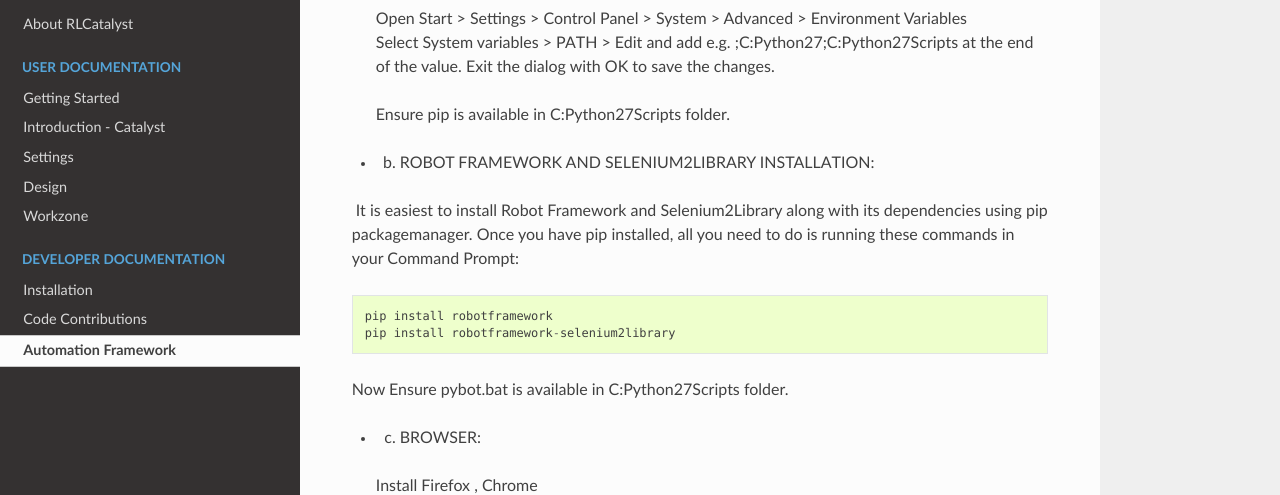
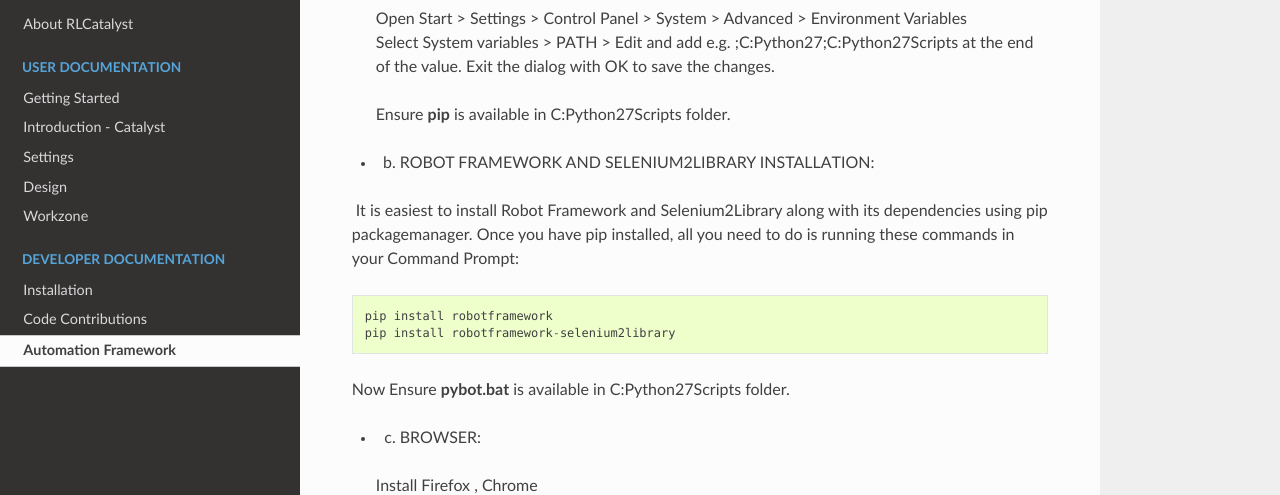
Before and after one commit to RLOpenCatalyst/catdocs, a Sphinx documentation site: the page built from Catalyst/source/automationbasics.rst, in a window 1280 px wide and 900 px high, scrolled down 528 px. Shown: the part 153-648 px from the top of the window. Built offline with Sphinx 7.4.7 and the Read the Docs theme 2.0.0, drawn with Linux system fonts in a browser that asks for light colours.

```diff
--- a/Catalyst/source/automationbasics.rst
+++ b/Catalyst/source/automationbasics.rst
@@ -24,7 +24,7 @@ Robot Framework which is a generic test automation framework and when combined w
  Select System variables > PATH > Edit and add e.g. ;C:\Python27;C:\Python27\Scripts at the end of the value.
  Exit the dialog with OK to save the changes.
 
- Ensure pip is available in  C:\Python27\Scripts folder.
+ Ensure **pip** is available in  C:\Python27\Scripts folder.
 
 
 
@@ -35,7 +35,7 @@ Robot Framework which is a generic test automation framework and when combined w
    pip install robotframework
    pip install robotframework-selenium2library
 
-Now Ensure pybot.bat is available in C:\Python27\Scripts folder.
+Now Ensure **pybot.bat** is available in C:\Python27\Scripts folder.
 
 
 
```
